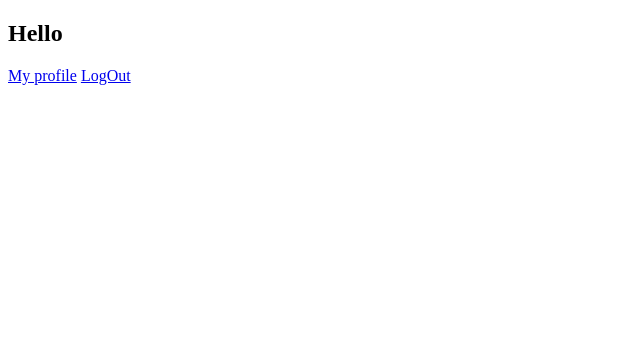
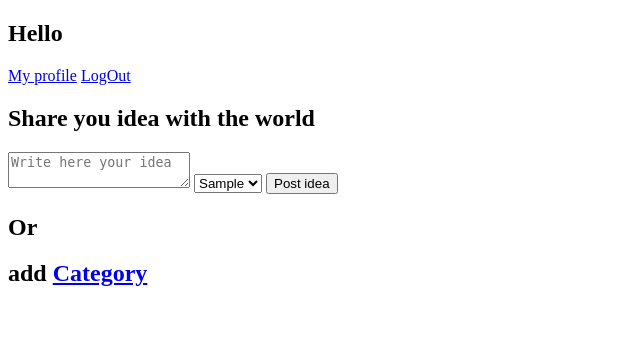
Before and after one commit to JohandroG/Proyect_Phyton, a Flask app: page /dashboard in a window 1280 px wide. Shown: the top 345 px of the page, without its empty margins (0-640 px from the left). Run offline with Flask 2, Linux system fonts and the light colour scheme; the visitor is signed in with stand-in values (Sample User, id 1); tables that the repository leaves empty hold one stand-in row (values such as "Sample post").

Commit message:
New Changes

```diff
--- a/Proyect Phyton/idefy_app/controllers/users_controller.py
+++ b/Proyect Phyton/idefy_app/controllers/users_controller.py
@@ -2,6 +2,7 @@ import re
 from flask import render_template, session, redirect, request
 from idefy_app import app
 from idefy_app.models.user import User
+from idefy_app.models.category import Category
 from flask_bcrypt import Bcrypt
 from flask import flash
 
@@ -24,8 +25,9 @@ def displayLogininfo():
 def displayDashboardinfo():
 
     userinfo = session['user_info']
+    categoryes = Category.getcategories()
 
-    return render_template('dashboard.html', user = userinfo)
+    return render_template('dashboard.html', user = userinfo, categories = categoryes)
 
 
 # ==================================================Login and register controllers===========================================
--- /dev/null
+++ b/Proyect Phyton/idefy_app/models/category.py
@@ -0,0 +1,46 @@
+from idefy_app.config.mysqlconnection import MySQLConnection, connectToMySQL
+from flask import flash
+import re
+
+class Category:
+    def __init__(self,data):
+
+        self.category_id = data['category_id']
+        self.category = data['category']
+        self.created_at = data['created_at']
+        self.updated_at = data['updated_at']
+
+#==========================================================================================================
+
+    @classmethod
+    def addcategory(cls,data):
+        query = "INSERT INTO categories (category,created_at,updated_at) VALUES (%(category)s,SYSDATE(),SYSDATE())"
+        results = connectToMySQL('idefy').query_db(query,data)
+        return results
+
+
+    @classmethod
+    def getcategories(cls):
+        query = "SELECT * FROM categories"
+        results = connectToMySQL('idefy').query_db(query)
+        return results
+
+
+    @staticmethod
+    def categoryValidations(data):
+
+        isValid = True
+
+        query = "SELECT * FROM categories WHERE category = %(category)s;"
+        results = connectToMySQL('idefy').query_db(query,data)
+
+        CAT_REGEX = re.compile(r'^@+[a-z+_-]+$')
+
+
+        if len(results) >= 1:
+            flash("😪 This category already exits")
+            isValid=False
+        if not CAT_REGEX.match(data['category']):
+            flash("📝 Please follow the format to create a category. EX: @category")
+            isValid=False
+        return isValid
--- a/Proyect Phyton/idefy_app/models/user.py
+++ b/Proyect Phyton/idefy_app/models/user.py
@@ -11,6 +11,8 @@ class User:
         self.first_name = data['username']
         self.first_name = data['email']
         self.first_name = data['password']
+        self.created_at = data['created_at']
+        self.updated_at = data['updated_at']
 
 #==========================================================================================================
 
--- a/Proyect Phyton/idefy_app/templates/dashboard.html
+++ b/Proyect Phyton/idefy_app/templates/dashboard.html
@@ -13,7 +13,25 @@
         <a href="/logout">LogOut</a>
     </nav>
 
+    <div class="body">
 
+        <div class="idea">
+            <form>
+                <h2>Share you idea with the world</h2>
+                <textarea name="idea" placeholder="Write here your idea"></textarea>
+                <select name="category">
+                    {% for category in categories: %}
+                        <option>{{category['category']}}</option>
+                    {% endfor %}
+                </select>
+                <input type="hidden" value="{{user['user_id']}}"/>
+                <button type="submit">Post idea</button>
+            </form>
+
+            <h2>Or</h2>
+        <h2> add <a href="/category">Category</a> </h2>
+        </div>
+    </div>
 
 </body>
 </html>
--- a/Proyect Phyton/server.py
+++ b/Proyect Phyton/server.py
@@ -1,5 +1,6 @@
 from idefy_app import app
 from idefy_app.controllers import users_controller
+from idefy_app.controllers import categories_controller
 
 
 
```
Also changed, not shown: Proyect Phyton/idefy_app/controllers/categories_controller.py (added, +32 -0 lines), Proyect Phyton/idefy_app/controllers/ideas_controller.py (+8 -0 lines), Proyect Phyton/idefy_app/models/idea.py (+13 -0 lines), Proyect Phyton/idefy_app/templates/addcategory.html (added, +28 -0 lines).
